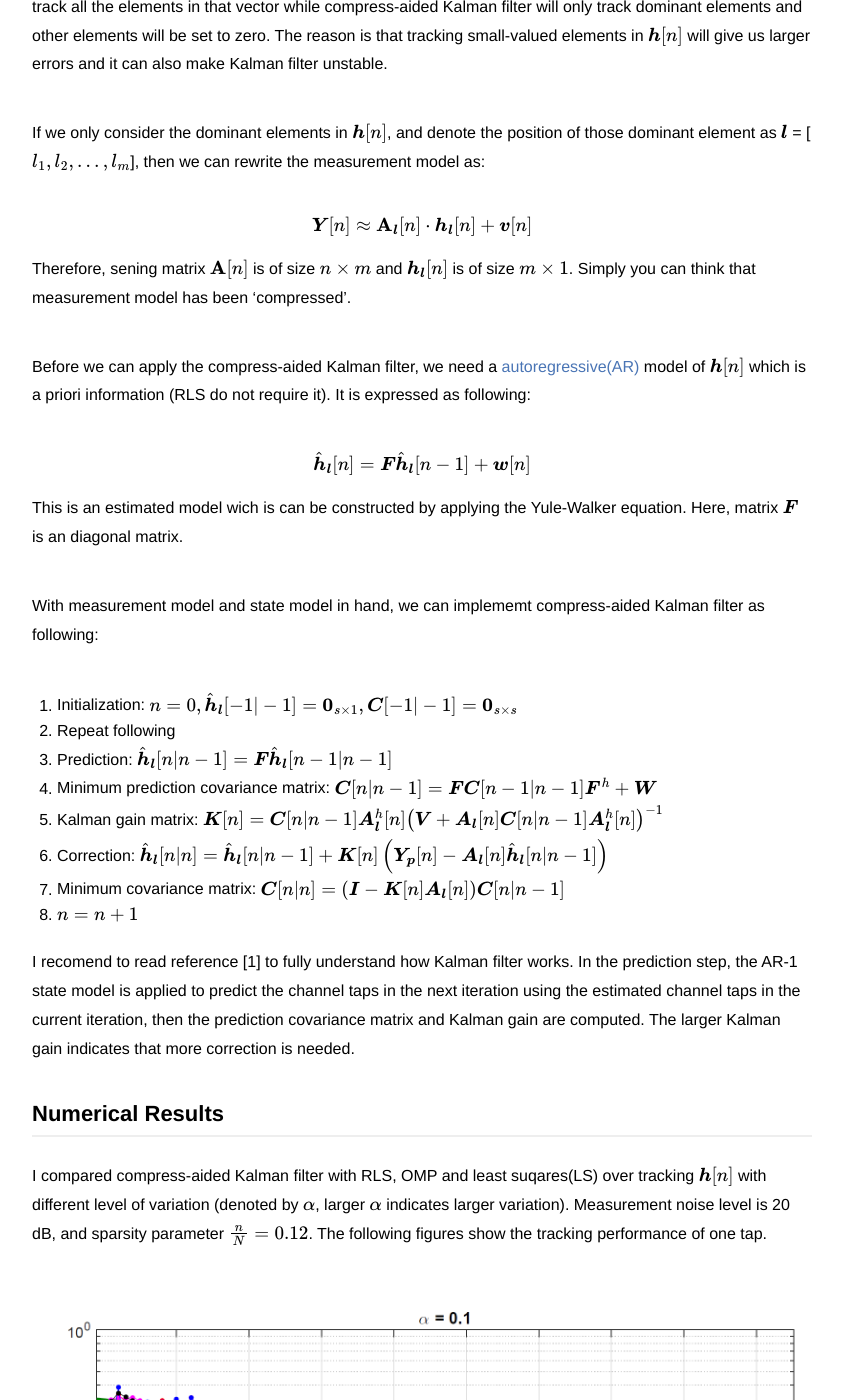
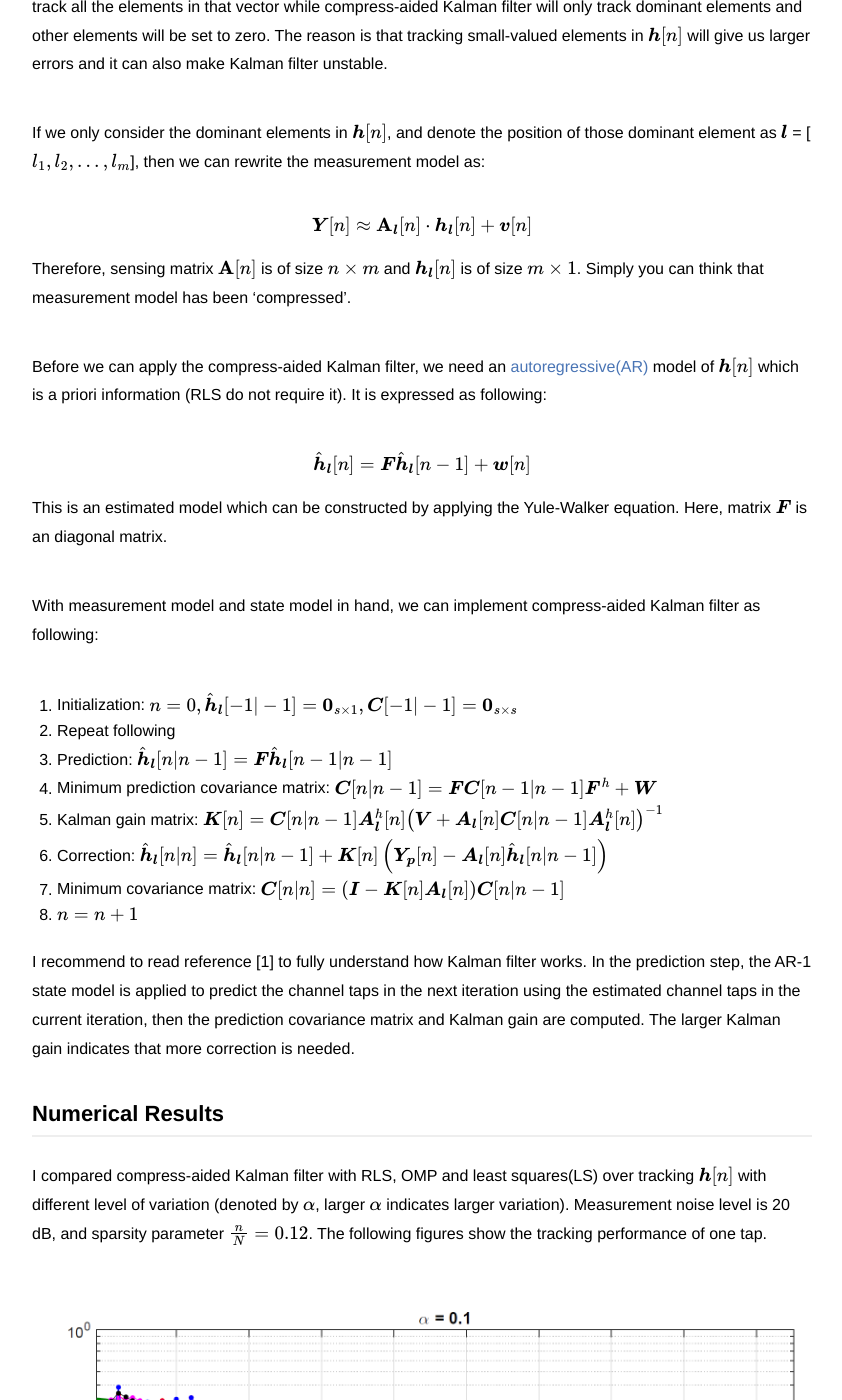
Before and after one commit to danqing117/danqing117.github.io, a Jekyll site: the page built from _posts/2017-03-10-SparseChannelTracking.md, in a window 1280 px wide and 1400 px high, scrolled down 1043 px. Shown: the whole window, without its empty margins (218-1060 px from the left). Built offline with Jekyll 4.4.1, drawn with Linux system fonts in a browser that asks for light colours; formulas are drawn with MathJax 3.

Commit message:
Update 2017-03-10-SparseChannelTracking.md

```diff
--- a/_posts/2017-03-10-SparseChannelTracking.md
+++ b/_posts/2017-03-10-SparseChannelTracking.md
@@ -24,15 +24,15 @@ If we only consider the dominant elements in \\(\boldsymbol{h}[n]\\), and denote
 
 $$\boldsymbol{Y}[n]\approx\mathbf{A}_\boldsymbol{l}[n]\cdot\boldsymbol{h}_\boldsymbol{l}[n] +\boldsymbol{v}[n]$$
 
-Therefore, sening matrix \\(\mathbf{A}[n]\\) is of size \\(n\times m\\) and \\(\boldsymbol{h}_\boldsymbol{l}[n]\\) is of size \\(m\times 1\\). Simply you can think that measurement model has been 'compressed'.
+Therefore, sensing matrix \\(\mathbf{A}[n]\\) is of size \\(n\times m\\) and \\(\boldsymbol{h}_\boldsymbol{l}[n]\\) is of size \\(m\times 1\\). Simply you can think that measurement model has been 'compressed'.
 
-Before we can apply the compress-aided Kalman filter, we need a <a href = "https://en.wikipedia.org/wiki/Autoregressive_model">autoregressive(AR)</a> model of \\(\boldsymbol{h}[n]\\) which is a priori information (RLS do not require it). It is expressed as following:
+Before we can apply the compress-aided Kalman filter, we need an <a href = "https://en.wikipedia.org/wiki/Autoregressive_model">autoregressive(AR)</a> model of \\(\boldsymbol{h}[n]\\) which is a priori information (RLS do not require it). It is expressed as following:
 
 $$\hat{\boldsymbol{h}}_{\boldsymbol{l}}[n] = \boldsymbol{F}\hat{\boldsymbol{h}}_{\boldsymbol{l}}[n-1]+\boldsymbol{w}[n]$$
 
-This is an estimated model wich is can be constructed by applying the Yule-Walker equation. Here, matrix \\(\boldsymbol{F}\\) is an diagonal matrix.
+This is an estimated model which can be constructed by applying the Yule-Walker equation. Here, matrix \\(\boldsymbol{F}\\) is an diagonal matrix.
 
-With measurement model and state model in hand, we can implememt compress-aided Kalman filter as following:
+With measurement model and state model in hand, we can implement compress-aided Kalman filter as following:
 
 1. Initialization:
 $$n = 0, \hat{\boldsymbol{h}}_{\boldsymbol{l}}[-1|-1] = \boldsymbol{0}_{s \times 1}, \boldsymbol{C}[-1|-1] =\boldsymbol{0}_{s\times s}$$
@@ -49,10 +49,10 @@ $$ \hat{\boldsymbol{h}}_{\boldsymbol{l}}[n|n] =  \hat{\boldsymbol{h}}_{\boldsymb
 $$\boldsymbol{C}[n|n] = \left( \boldsymbol{I} - \boldsymbol{K}[n]\boldsymbol{A}_{\boldsymbol{l}}[n]\right)\boldsymbol{C}[n|n-1]$$
 8. \\(n = n+1\\)
 
-I recomend to read reference [1] to fully understand how Kalman filter works. In the prediction step, the AR-1 state model is applied to predict the channel taps in the next iteration using the estimated channel taps in the current iteration, then the prediction covariance matrix and Kalman gain are computed. The larger Kalman gain indicates that more correction is needed.
+I recommend to read reference [1] to fully understand how Kalman filter works. In the prediction step, the AR-1 state model is applied to predict the channel taps in the next iteration using the estimated channel taps in the current iteration, then the prediction covariance matrix and Kalman gain are computed. The larger Kalman gain indicates that more correction is needed.
 
 ## Numerical Results
-I compared compress-aided Kalman filter with RLS, OMP and least suqares(LS) over tracking \\(\boldsymbol{h}[n]\\) with different level of variation (denoted by \\(\alpha\\), larger \\(\alpha\\) indicates larger variation). Measurement noise level is 20 dB, and sparsity parameter \\(\frac{n}{N} = 0.12\\). The following figures show the tracking performance of one tap.
+I compared compress-aided Kalman filter with RLS, OMP and least squares(LS) over tracking \\(\boldsymbol{h}[n]\\) with different level of variation (denoted by \\(\alpha\\), larger \\(\alpha\\) indicates larger variation). Measurement noise level is 20 dB, and sparsity parameter \\(\frac{n}{N} = 0.12\\). The following figures show the tracking performance of one tap.
 
 ![Git Bash](/images/githubpages/KF.png)
 Here, OFDM symbol index is the time index\\(n\\). We can notice that the black curve is the closest to the original green curve, which indicate that compress-aided Kalman filter has the smallest error.
```
